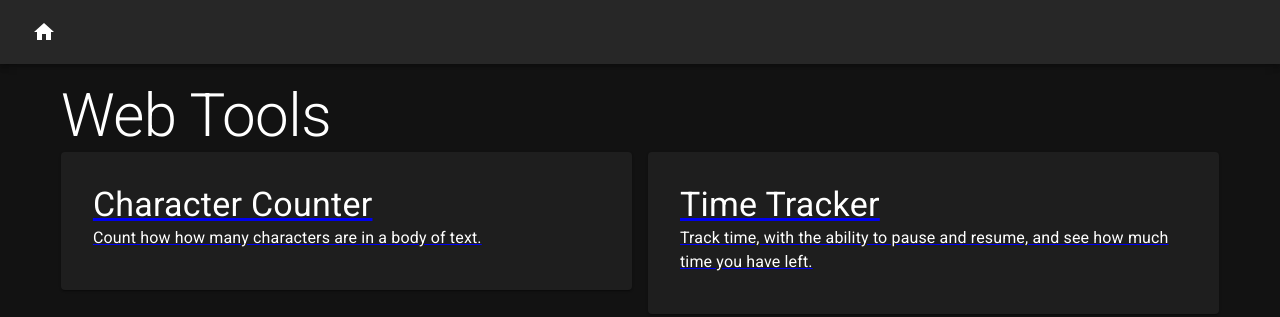
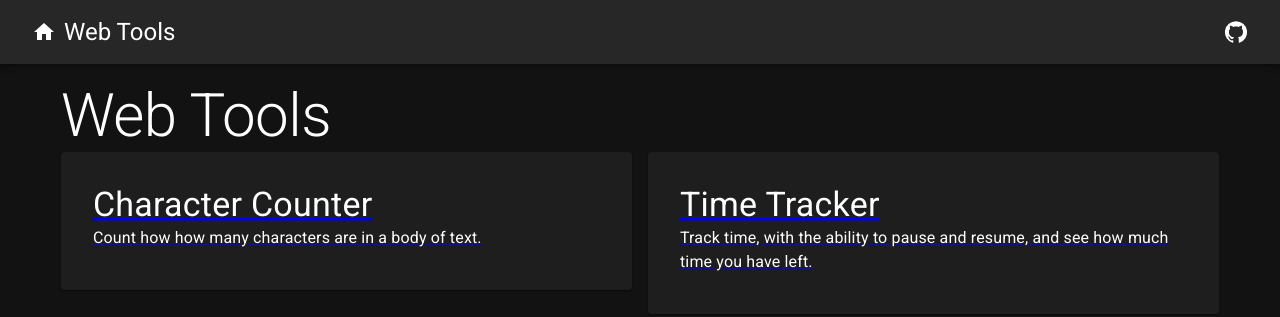
Before and after one commit to epeters3/web-tools, a Gatsby site: page / in a window 1280 px wide. Built offline with nearby package versions, Linux system fonts and the light colour scheme; Gatsby itself is replaced by a stand-in of ours.

Commit message:
Add repo link to app bar

```diff
--- a/src/components/PageLayout.tsx
+++ b/src/components/PageLayout.tsx
@@ -3,6 +3,7 @@ import { ReactNode } from "react";
 import CssBaseline from "@mui/material/CssBaseline";
 import {
   AppBar,
+  Box,
   IconButton,
   ThemeProvider,
   Toolbar,
@@ -10,7 +11,7 @@ import {
   styled,
 } from "@mui/material";
 import { theme } from "../utils/theme";
-import { Home } from "@mui/icons-material";
+import { GitHub, Home } from "@mui/icons-material";
 import { Link } from "gatsby";
 
 const Main = styled("main")(({ theme }) => ({ padding: theme.spacing(2) }));
@@ -31,6 +32,14 @@ export const PageLayout = ({
             <Home />
           </IconButton>
         </Link>
+        <Typography variant="h5">Web Tools</Typography>
+        <Box sx={{ marginLeft: "auto" }}>
+          <Link to="https://github.com/epeters3/web-tools">
+            <IconButton>
+              <GitHub />
+            </IconButton>
+          </Link>
+        </Box>
       </Toolbar>
     </AppBar>
     <div
```
